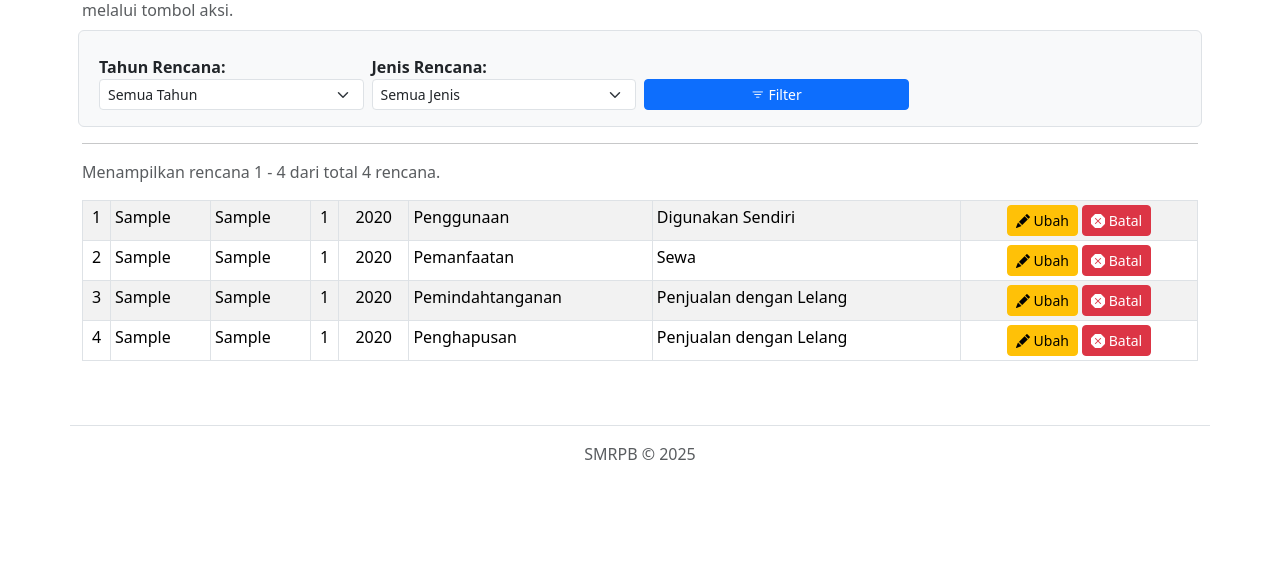
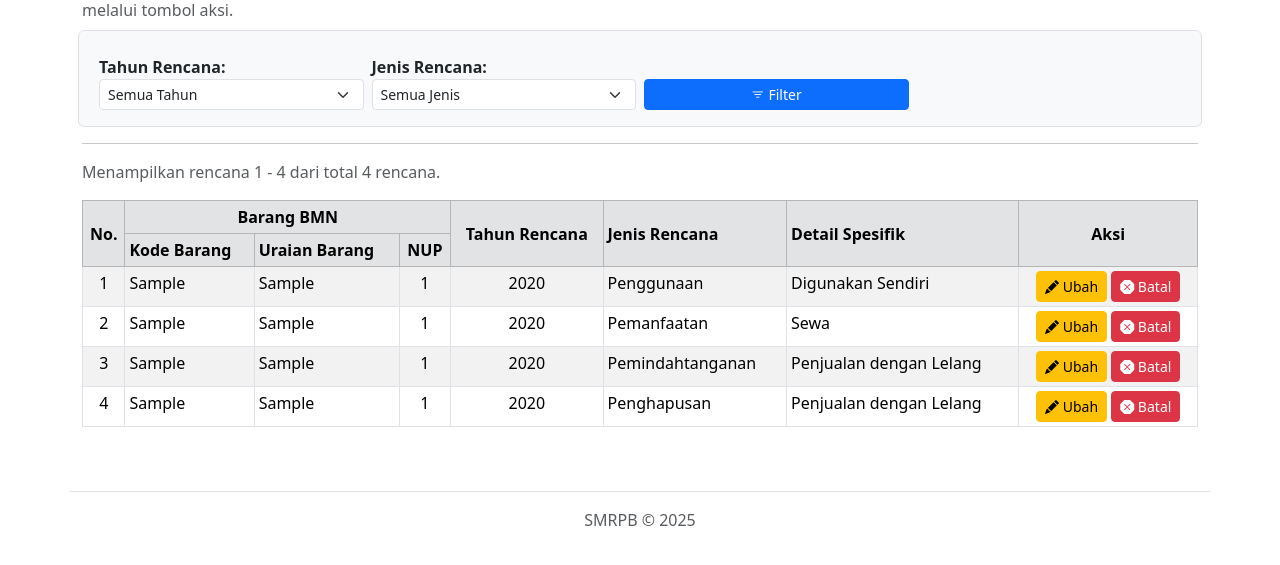
Before and after one commit to teripangijo/smrpb_pya, a Django app: page /rencana/perubahan/ in a window 1280 px wide. Shown: the part 152-717 px from the top of the page. Run offline with Django 5.2, Linux system fonts and the light colour scheme; a user stored in the database is signed in; tables that the repository leaves empty hold one stand-in row (values such as "Sample post"); data that the repository does not hold is empty; some libraries are stand-ins or nearby versions.

Commit message:
Fix table bug

```diff
--- a/templates/rencana_bmn/daftar_semua_rencana.html
+++ b/templates/rencana_bmn/daftar_semua_rencana.html
@@ -131,7 +131,21 @@
     </p>
     <div class="table-responsive">
         <table class="table table-striped table-hover table-bordered table-sm">
-            {# ... (thead tabel tetap sama) ... #}
+            <thead class="table-secondary">
+                <tr>
+                    <th rowspan="2" class="align-middle text-center">No.</th>
+                    <th colspan="3" class="text-center">Barang BMN</th>
+                    <th rowspan="2" class="align-middle text-center">Tahun Rencana</th>
+                    <th rowspan="2" class="align-middle">Jenis Rencana</th>
+                    <th rowspan="2" class="align-middle">Detail Spesifik</th>
+                    <th rowspan="2" class="align-middle text-center">Aksi</th>
+                </tr>
+                <tr>
+                    <th>Kode Barang</th>
+                    <th>Uraian Barang</th>
+                    <th class="text-center">NUP</th>
+                </tr>
+            </thead>
             <tbody>
                 {# Loop menggunakan page_obj #}
                 {% for rencana in page_obj %}
```
